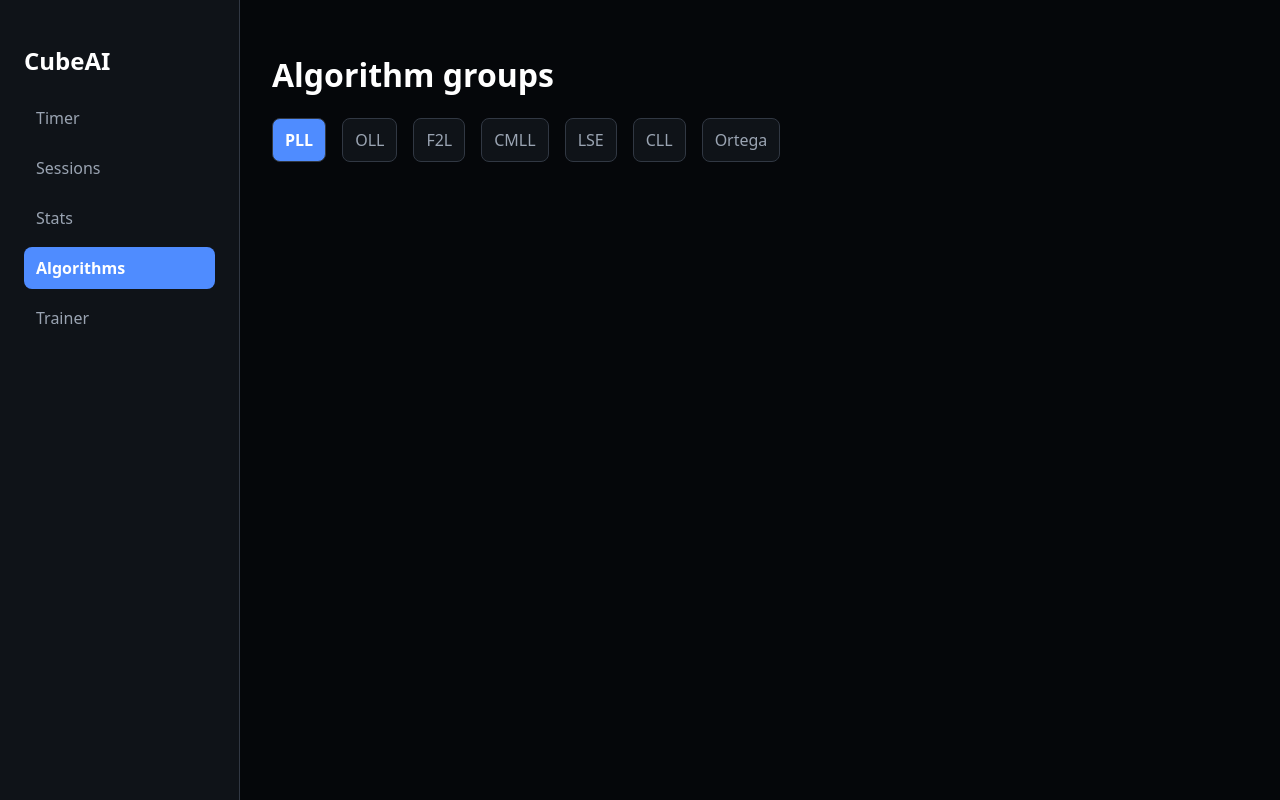
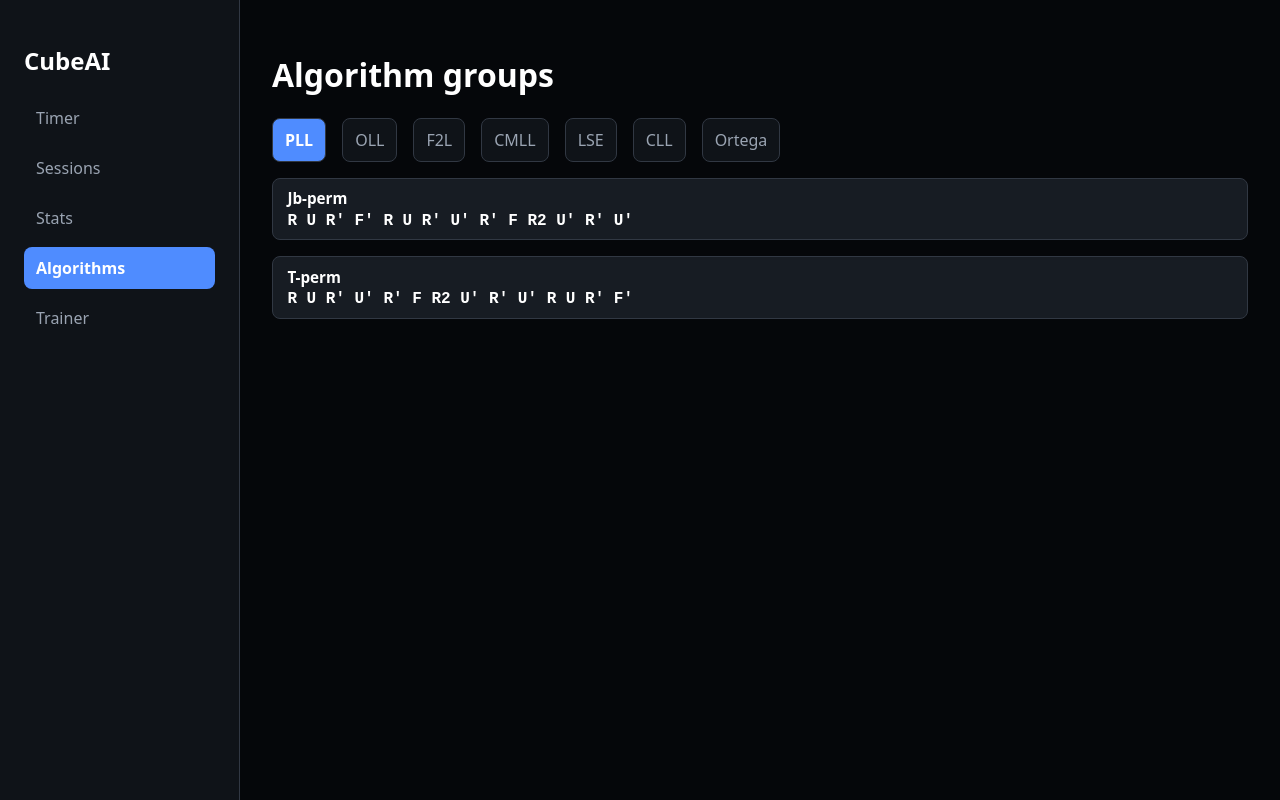
Before and after one commit to SirBobV/CubeAI, a React (Vite) app in the folder frontend/: page /algorithms/pll in a window 1280 px wide. Built offline with nearby package versions, Linux system fonts and the light colour scheme.

Commit message:
Added more to the algorithms page, doesn't use alerts to show Algorithms, added styling to css

```diff
--- a/frontend/src/data/algorithms.js
+++ b/frontend/src/data/algorithms.js
@@ -15,12 +15,65 @@ const PLL = [
 	},
 ];
 
-const OLL = [];
-const F2L = [];
-const CMLL = [];
-const LSE = [];
-const CLL = [];
-const Ortega = [];
+const OLL = [
+	{
+		id: "Sune",
+		alg: "R U R' U R U2 R'",
+		visual: "img",
+		notes:
+			"One of the most common OLL cases, it is also the first one that most people learn. It is also the only OLL case that can be solved in 7 moves or less",
+	},
+];
+
+const F2L = [
+	{
+		id: "F2L case 1",
+		alg: "U R U' R'",
+		visual: "img",
+		notes:
+			"One of the most basic F2L cases, it is also the first one that most people learn. It is also the only F2L case that can be solved in 4 moves or less",
+	},
+];
+
+const CMLL = [
+	{
+		id: "A-perm",
+		alg: "x R' U R' D2 R U' R' D2 R2 x'",
+		visual: "img",
+		notes:
+			"One of the most common CMLL cases, it is also the first one that most people learn. It is also the only CMLL case that can be solved in 8 moves or less",
+	},
+];
+
+const LSE = [
+	{
+		id: "H-perm",
+		alg: "M2 U M2 U2 M2 U M2",
+		visual: "img",
+		notes:
+			"One of the most common LSE cases, it is also the first one that most people learn. It is also the only LSE case that can be solved in 6 moves or less",
+	},
+];
+
+const CLL = [
+	{
+		id: "A-perm",
+		alg: "x R' U R' D2 R U' R' D2 R2 x'",
+		visual: "img",
+		notes:
+			"One of the most common CLL cases, it is also the first one that most people learn. It is also the only CLL case that can be solved in 8 moves or less",
+	},
+];
+
+const Ortega = [
+	{
+		id: "Ortega case 1",
+		alg: "R U R' U R U2 R'",
+		visual: "img",
+		notes:
+			"One of the most common Ortega cases, it is also the first one that most people learn. It is also the only Ortega case that can be solved in 7 moves or less",
+	},
+];
 
 const Algorithms = {
 	PLL: PLL,
--- a/frontend/src/pages/AlgorithmsPage.jsx
+++ b/frontend/src/pages/AlgorithmsPage.jsx
@@ -2,10 +2,17 @@ import AlgorithmNav from "../components/AlgorithmNav";
 import Algorithms from "../data/algorithms.js";
 
 function AlgorithmsPage({ category }) {
-	alert(Algorithms[category]);
 	return (
 		<main className="main-panel">
 			<AlgorithmNav />
+			<div className="algorithms-container">
+				{Algorithms[category].map((algcase) => (
+					<div className="algorithm-card">
+						<h2>{algcase.id}</h2>
+						<h4>{algcase.alg}</h4>
+					</div>
+				))}
+			</div>
 		</main>
 	);
 }
--- a/frontend/src/styles.css
+++ b/frontend/src/styles.css
@@ -317,3 +317,42 @@ body {
 	color: var(--pt);
 	font-weight: 600;
 }
+
+.algorithms-container {
+	display: flex;
+	margin-top: 1rem;
+	flex-direction: column;
+	gap: 1rem;
+}
+
+.algorithm-card {
+	background: var(--l2);
+	border: 1px solid var(--br);
+	display: flex;
+	flex-direction: column;
+	padding: 0.6rem 0.9rem;
+	border-radius: 0.5rem;
+	cursor: pointer;
+
+	/* important: keeps it light */
+	transition:
+		transform 0.1s ease,
+		opacity 0.1s ease;
+}
+
+.algorithm-card:hover {
+	transform: translateY(-1px);
+	border-left: 3px solid var(--at);
+}
+
+.algorithm-card h2 {
+	font-size: 0.95rem;
+	margin: 0;
+	font-weight: 600;
+}
+
+.algorithm-card h4 {
+	font-size: 1rem;
+	margin: 0.2rem 0 0;
+	font-family: monospace; /* BIG WIN for algs */
+}
```
